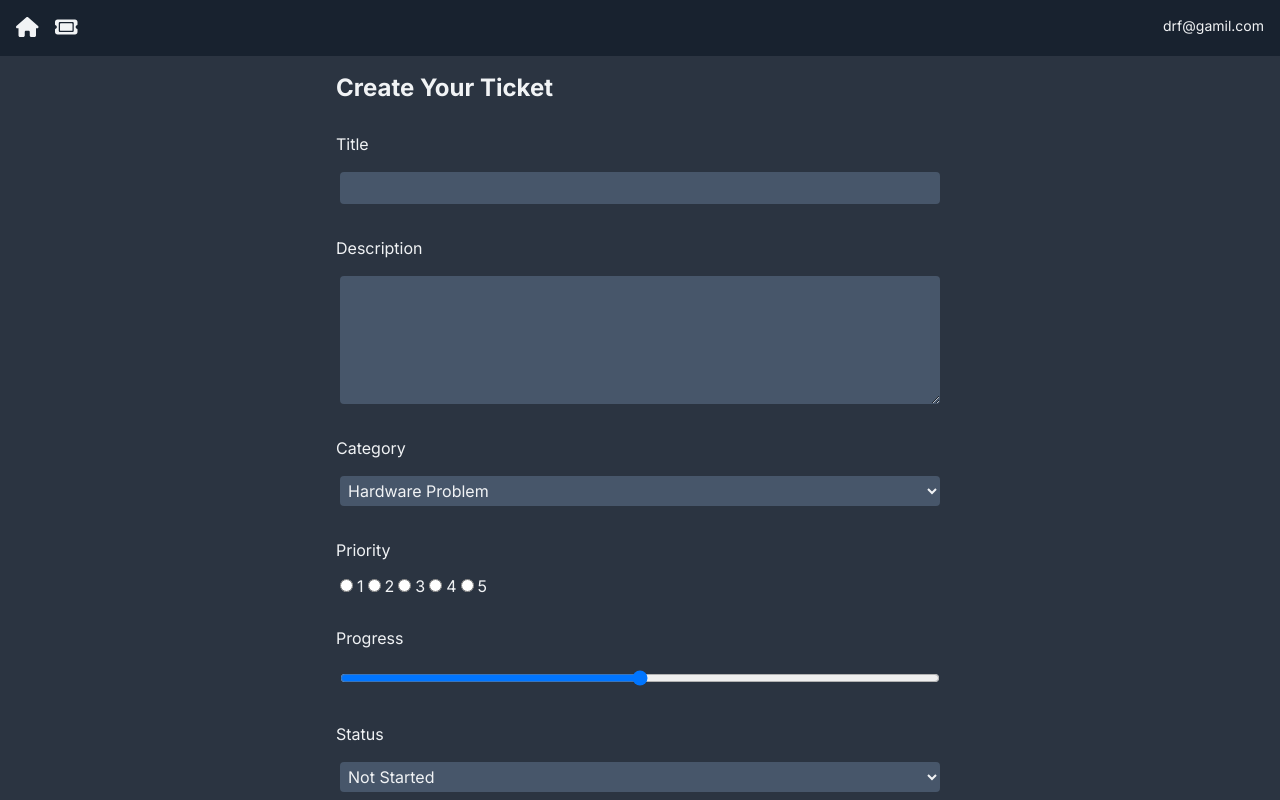
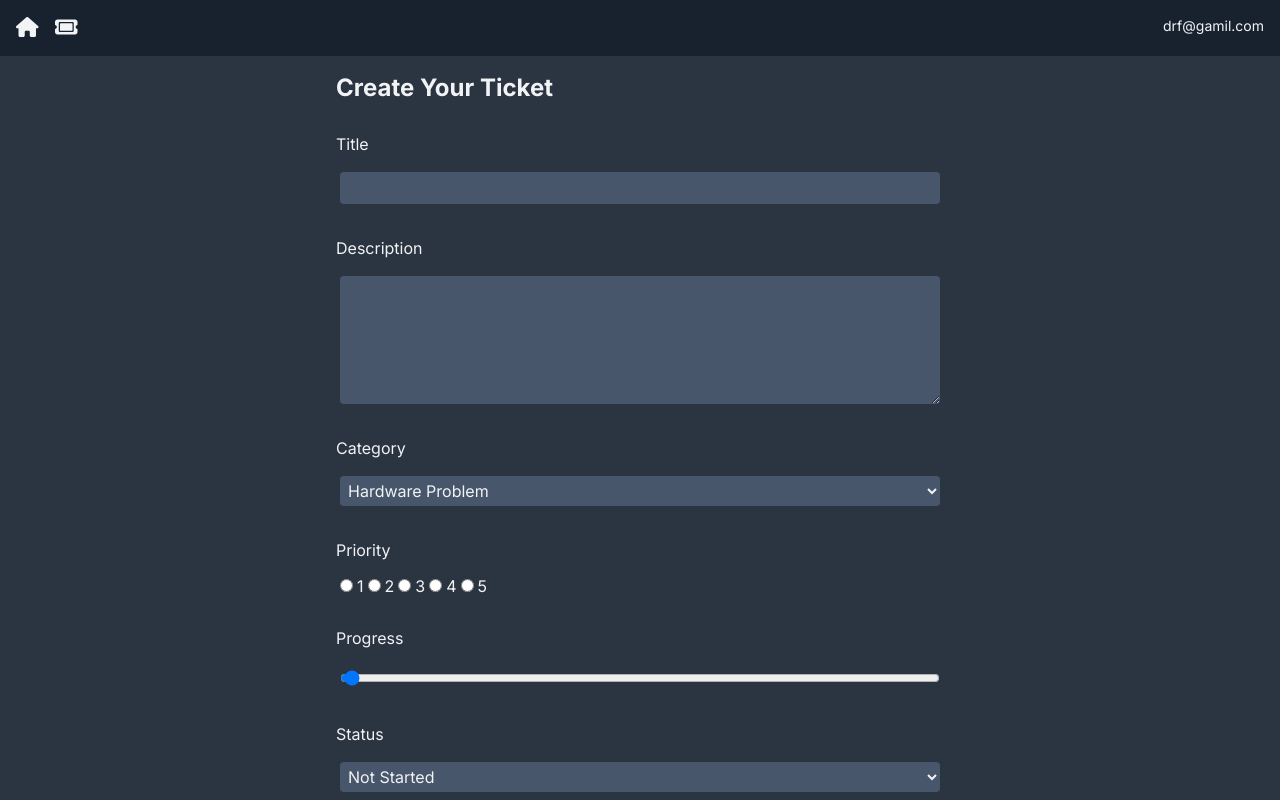
Before and after one commit to isaac-k1/ticket-app, a Next.js app: page /TicketPage/new in a window 1280 px wide. Built offline with nearby package versions, Linux system fonts and the light colour scheme.

Commit message:
fix progressbar

```diff
--- a/app/(components)/TicketForm.jsx
+++ b/app/(components)/TicketForm.jsx
@@ -145,7 +145,15 @@ function TicketForm({ ticket }) {
           <label>5</label>
         </div>
         <label>Progress</label>
-        <input type="range" id="progress" name="progress" min="0" max="100" />
+        <input
+          type="range"
+          id="progress"
+          name="progress"
+          value={formData.progress}
+          min="0"
+          max="100"
+          onChange={handleChange}
+        />
         <label>Status</label>
         <select name="status" value={formData.status} onChange={handleChange}>
           <option value="not started">Not Started</option>
```
